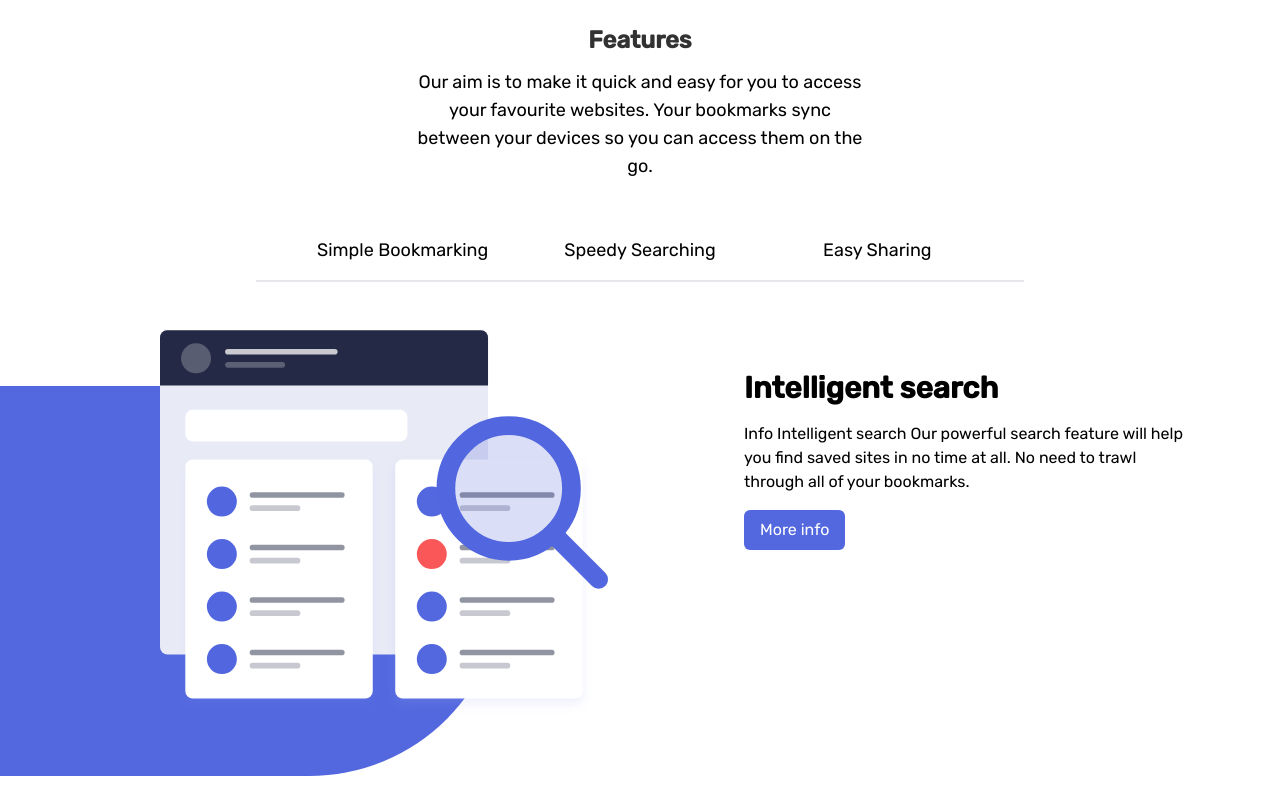
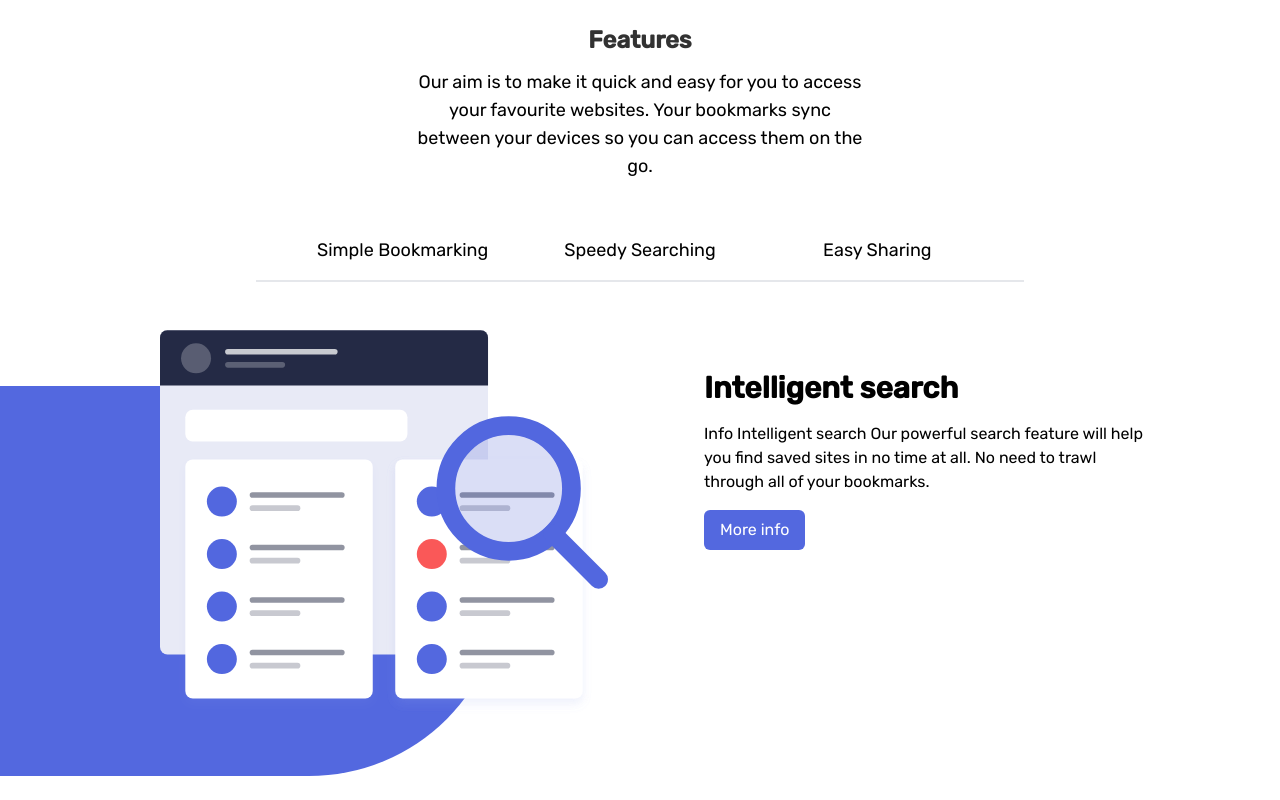
Before and after one commit to DannyHTML/Bookmark-landing-page, a Vue app: page /SpeedySearching in a window 1280 px wide. Shown: the part 688-1488 px from the top of the page. Built offline with nearby package versions, Linux system fonts and the light colour scheme.

Commit message:
layout changes

```diff
--- a/src/components/EasySharing.vue
+++ b/src/components/EasySharing.vue
@@ -1,5 +1,5 @@
 <template>
-  <div class="sm:flex lg:gap-10">
+  <div class="sm:flex 2xl:gap-60">
     <div
       class="relative justify-center max-w-2xl md:w-full z-0 px-8 sm:pl-16 md:pl-40 mb-20"
     >
--- a/src/components/SimpleBookmarking.vue
+++ b/src/components/SimpleBookmarking.vue
@@ -1,5 +1,5 @@
 <template>
-  <div class="sm:flex lg:gap-10">
+  <div class="sm:flex 2xl:gap-60">
     <div
       class="relative justify-center max-w-2xl md:w-full z-0 px-8 sm:pl-16 md:pl-20 mb-20"
     >
--- a/src/components/SpeedySearching.vue
+++ b/src/components/SpeedySearching.vue
@@ -1,5 +1,5 @@
 <template>
-  <div class="sm:flex lg:gap-10">
+  <div class="sm:flex 2xl:gap-60">
     <div
       class="relative justify-center max-w-2xl md:w-full z-0 px-8 sm:pl-16 md:pl-40 mb-20"
     >
```
